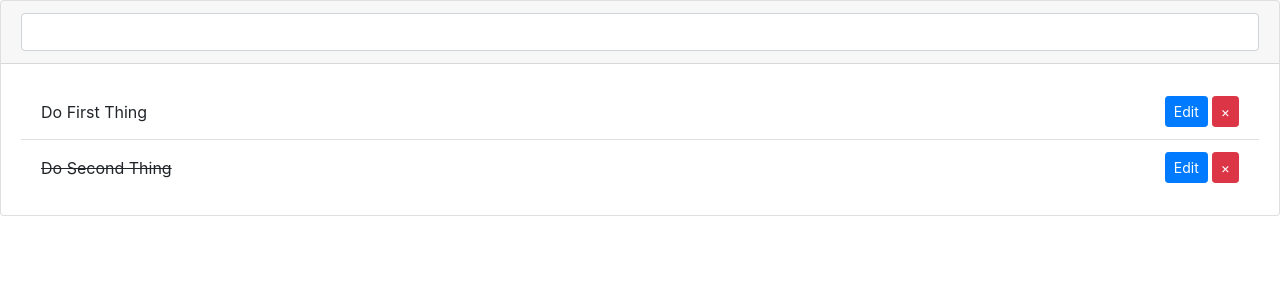
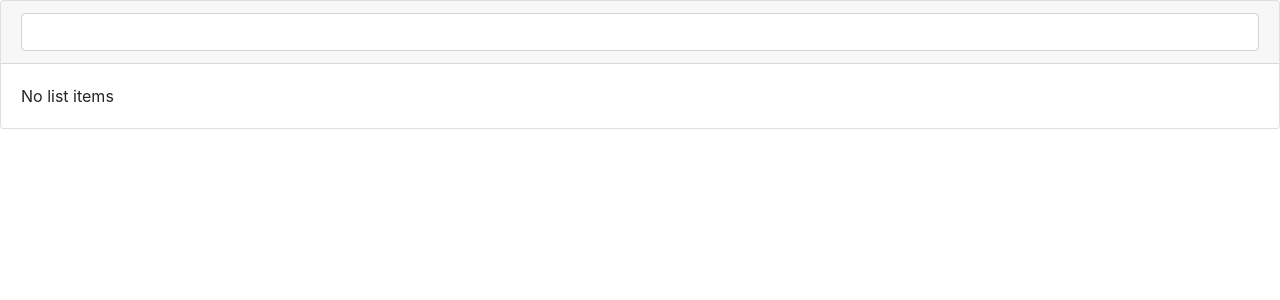
Before and after one commit to Timothy-Merchant/Week10ReactChallenges, a React (Create React App) app: page /todolist in a window 1280 px wide. Shown: the top 300 px of the page. Built offline with nearby package versions, Linux system fonts and the light colour scheme.

Commit message:
got all form functionality working

```diff
--- a/src/ToDo/List.js
+++ b/src/ToDo/List.js
@@ -4,13 +4,7 @@ import reducer from "./reducer";
 // initial state
 // put in some dummy content to start with
 const initialState = {
-    items: [{
-        task: "Do First Thing",
-        completed: false,
-    }, {
-        task: "Do Second Thing",
-        completed: true,
-    }],
+    items: []
 };
 
 // component
@@ -33,9 +27,20 @@ const List = () => {
         dispatch({ type: "REMOVE_ITEM", index })
     }
 
+    const handleComplete = (index) => {
+        dispatch({ type: "MARK_COMPLETED", index })
+    }
+
+    const handleSubmit = (e) => {
+        e.preventDefault();
+        dispatch({ type: "NEW_ITEM", value: input})
+        setInput("")
+    }
+
+
     return (
         <div className="card">
-            <form className="card-header">
+            <form onSubmit={handleSubmit} className="card-header">
                 { /* add task input */}
                 <input
                     className="form-control"
@@ -55,6 +60,7 @@ const List = () => {
                             >
                                 { /* strike-through for completed items */}
                                 <span
+                                    onClick={() => { handleComplete(index) }}
                                     className="flex-grow-1"
                                     style={{
                                         cursor: "pointer",
```
